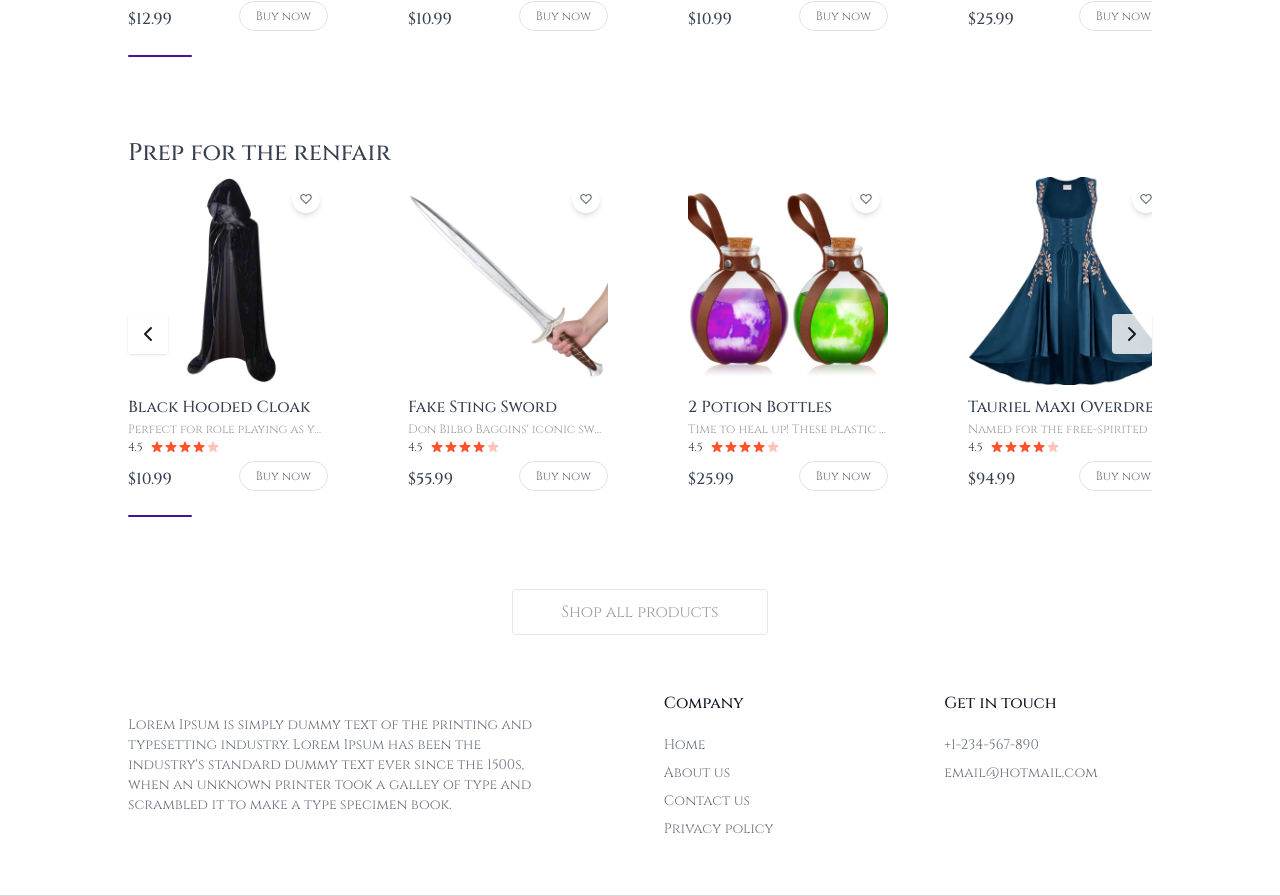
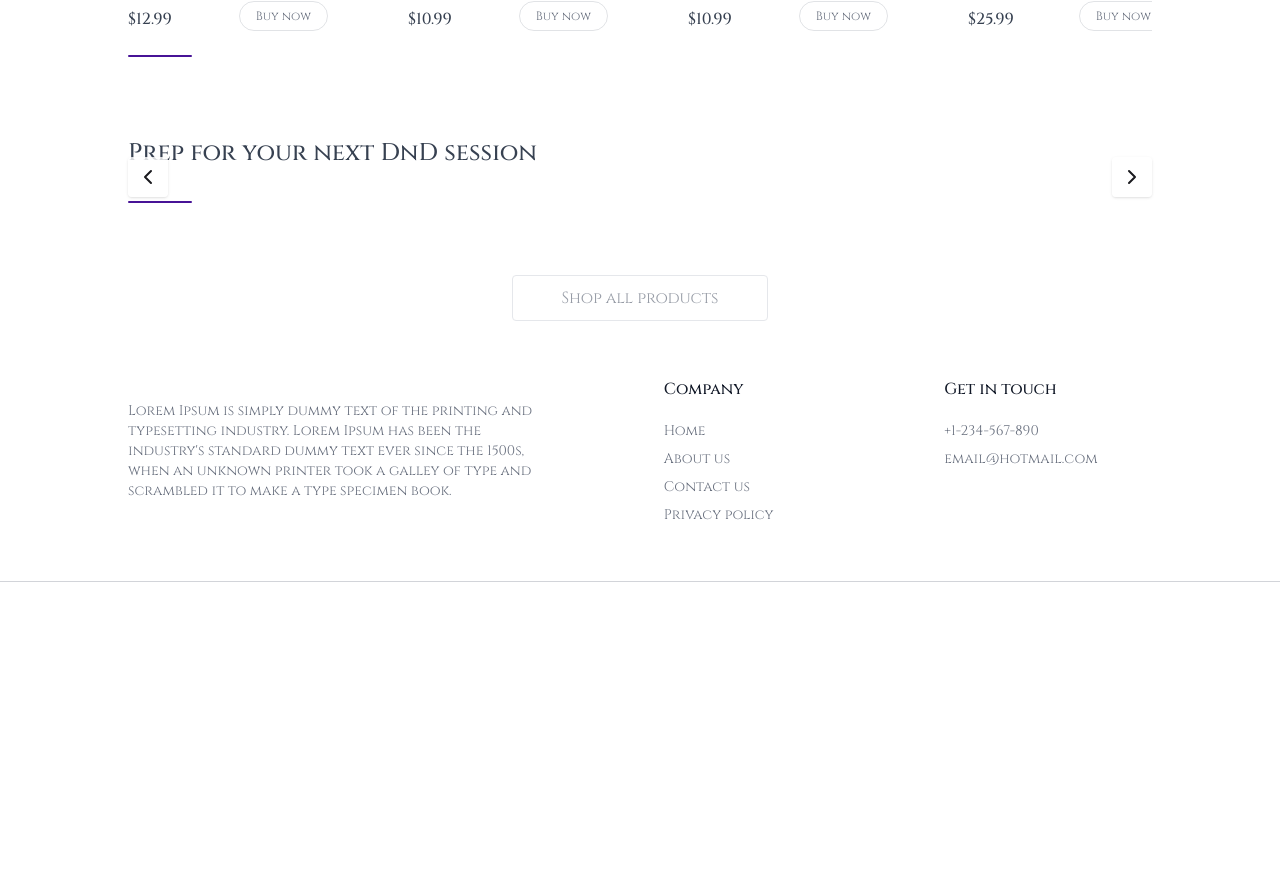
Before and after one commit to DJVelz/Nerdvana, a Next.js app: page / in a window 1280 px wide. Shown: the part 824-1720 px from the top of the page. After the commit the page ends 1406 px from the top, so only its background shows below. Built offline with nearby package versions, Linux system fonts and the light colour scheme.

Commit message:
changed ren faire section to dnd

```diff
--- a/components/HomeProducts.jsx
+++ b/components/HomeProducts.jsx
@@ -16,8 +16,8 @@ const HomeProducts = () => {
       />
 
       <Carousel
-        title="Prep for the renfair"
-        products={products.filter((p) => p.category.includes("Medieval"))}
+        title="Prep for your next DnD session"
+        products={products.filter((p) => p.category.includes("Medieval, dnd"))}
       />
 
       <button
```
